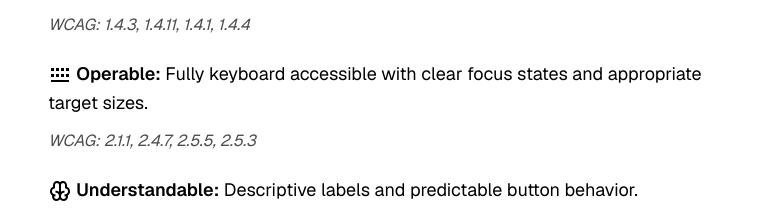
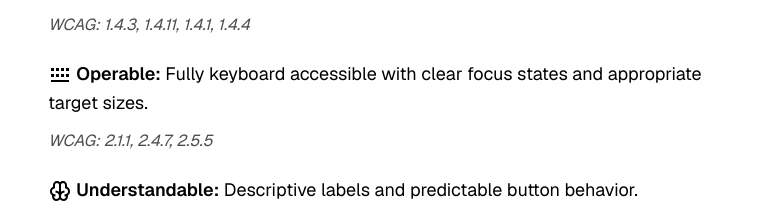
Before and after one commit to codercarl1243/react_components_system, a Next.js app: page /blog/design-system/buttons in a window 1280 px wide. Shown: the part 10686-10905 px from the top of the page, without its empty margins (56-827 px from the left). Built offline with nearby package versions, Linux system fonts and the light colour scheme.

Commit message:
UPDATE wcag references to remove wrong reference

```diff
--- a/app/blog/design-system/buttons/[blog_sections]/6_accessibility.tsx
+++ b/app/blog/design-system/buttons/[blog_sections]/6_accessibility.tsx
@@ -29,7 +29,7 @@ export default function Section6() {
                     <p>
                         <span className="bold"><Icon icon={RiKeyboardLine} /> Operable:</span> Fully keyboard accessible with clear focus states and appropriate target sizes.
                     </p>
-                    <p className="italic text-sm neutral-600">WCAG: 2.1.1, 2.4.7, 2.5.5, 2.5.3</p>
+                    <p className="italic text-sm neutral-600">WCAG: 2.1.1, 2.4.7, 2.5.5</p>
                 </li>
                 <li>
                     <p>
```
